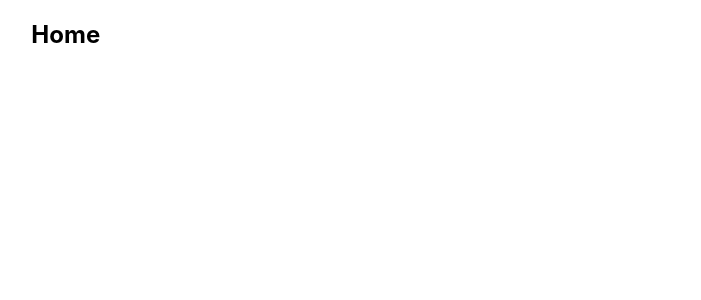
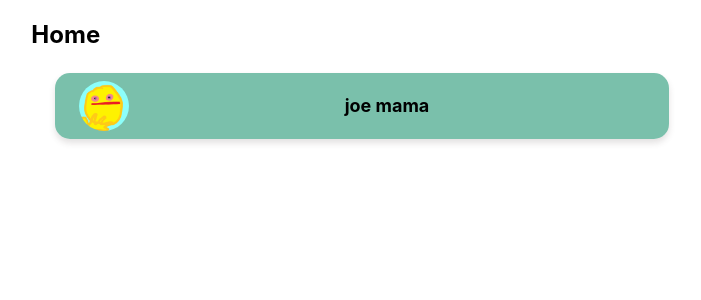
Before and after one commit to stephhoneyy/wit-hackathon-2022, a React (Create React App) app: page /home in a window 1280 px wide. Shown: the top 300 px of the page, without its empty margins (534-1235 px from the left). Built offline with nearby package versions, Linux system fonts and the light colour scheme.

Commit message:
Joe mama is goign home

```diff
--- a/src/componentos/Card.css
+++ b/src/componentos/Card.css
@@ -16,3 +16,11 @@ font-size: 18px;
 text-align: left;
 margin: auto;
 }
+
+img {
+    width : 50px;
+    height: 50px;
+    /* max-width: 100%; */
+    height: auto;
+    border-radius: 50%;
+  }
--- a/src/componentos/Card.js
+++ b/src/componentos/Card.js
@@ -9,9 +9,8 @@ export default function Card({ card }) {
 
     return (
         <div className="card">
-            <img src = "/joemama.jpg" alt ="joemmama"></img>
+            <img id = "joemama" src = "/joemama.jpg" alt ="joemmama"></img>
 
-            <div>Image here pls</div>
             <div className="card-name">
                 {card.name}
             </div>
--- a/src/pages/Home.js
+++ b/src/pages/Home.js
@@ -3,6 +3,7 @@ import { Link, Navigate } from 'react-router-dom'
 import Grid from '@mui/material/Grid';
 import { Button } from '@mui/material';
 import { useNavigate } from "react-router-dom";
+import Card from '../componentos/Card.js'
 
 export default function Home() {
     return (
@@ -11,6 +12,7 @@ export default function Home() {
                 <Grid item xs={5.3}></Grid>
                 <Grid className="homeContent" item xs={6.2}>
                     <h2>Home</h2>
+                    <Card card = {{name: "joe mama"}}/>
                 </Grid>
             </Grid>
         </div>
--- a/src/pages/LoginPage.js
+++ b/src/pages/LoginPage.js
@@ -3,7 +3,6 @@ import { Link, Navigate } from 'react-router-dom'
 import Grid from '@mui/material/Grid';
 import { Button } from '@mui/material';
 import { useNavigate } from "react-router-dom";
-import Card from '../componentos/Card.js'
 
 export default function LoginPage({ user }) {
 
@@ -23,7 +22,6 @@ export default function LoginPage({ user }) {
 
     return (
         <div className="login">
-            <Card card = {{name: "joe mama"}}/>
             <Grid container>
                     <Grid item xs={5.3}></Grid>
                     <Grid className="loginContent" item xs={6.2}>
```
